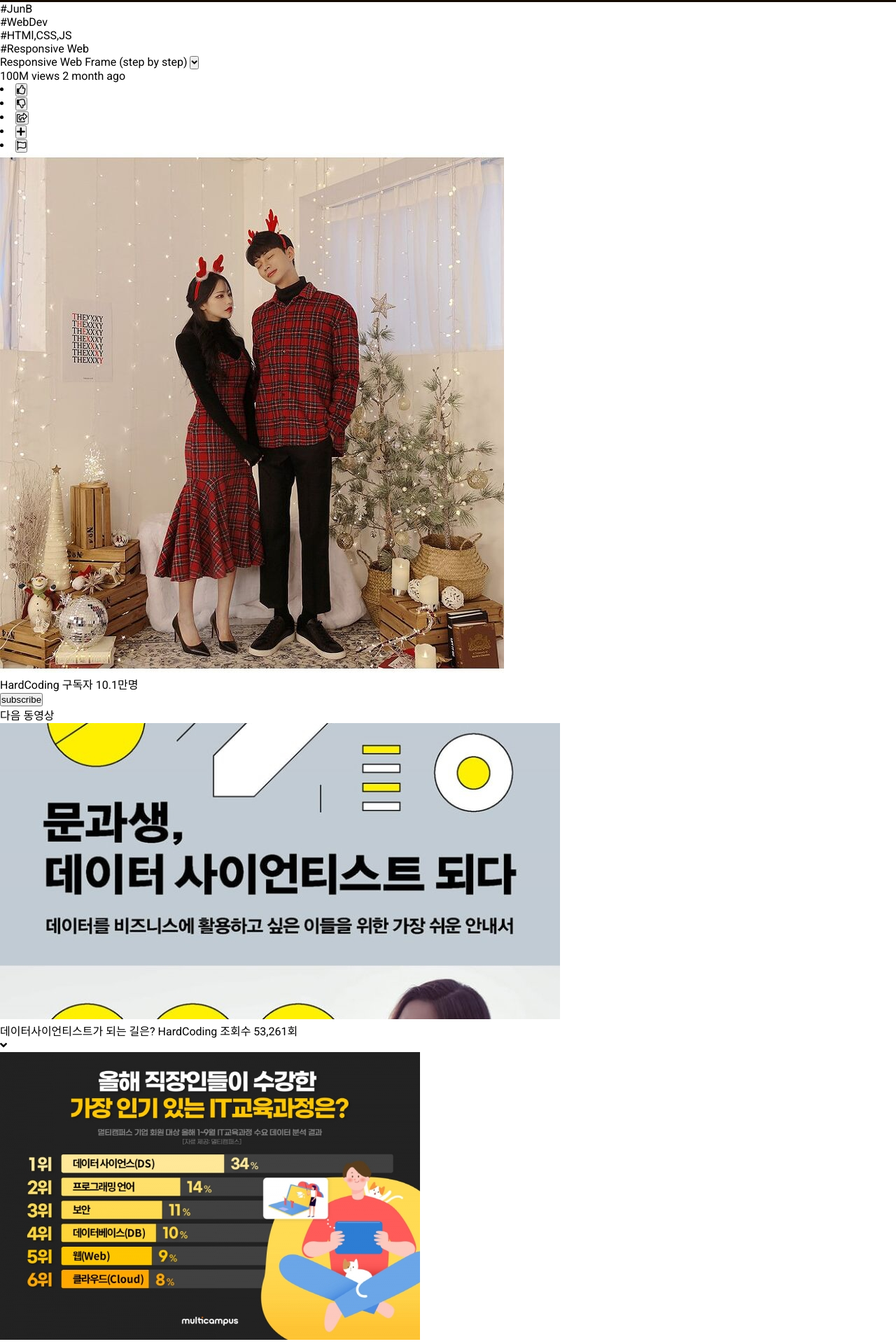
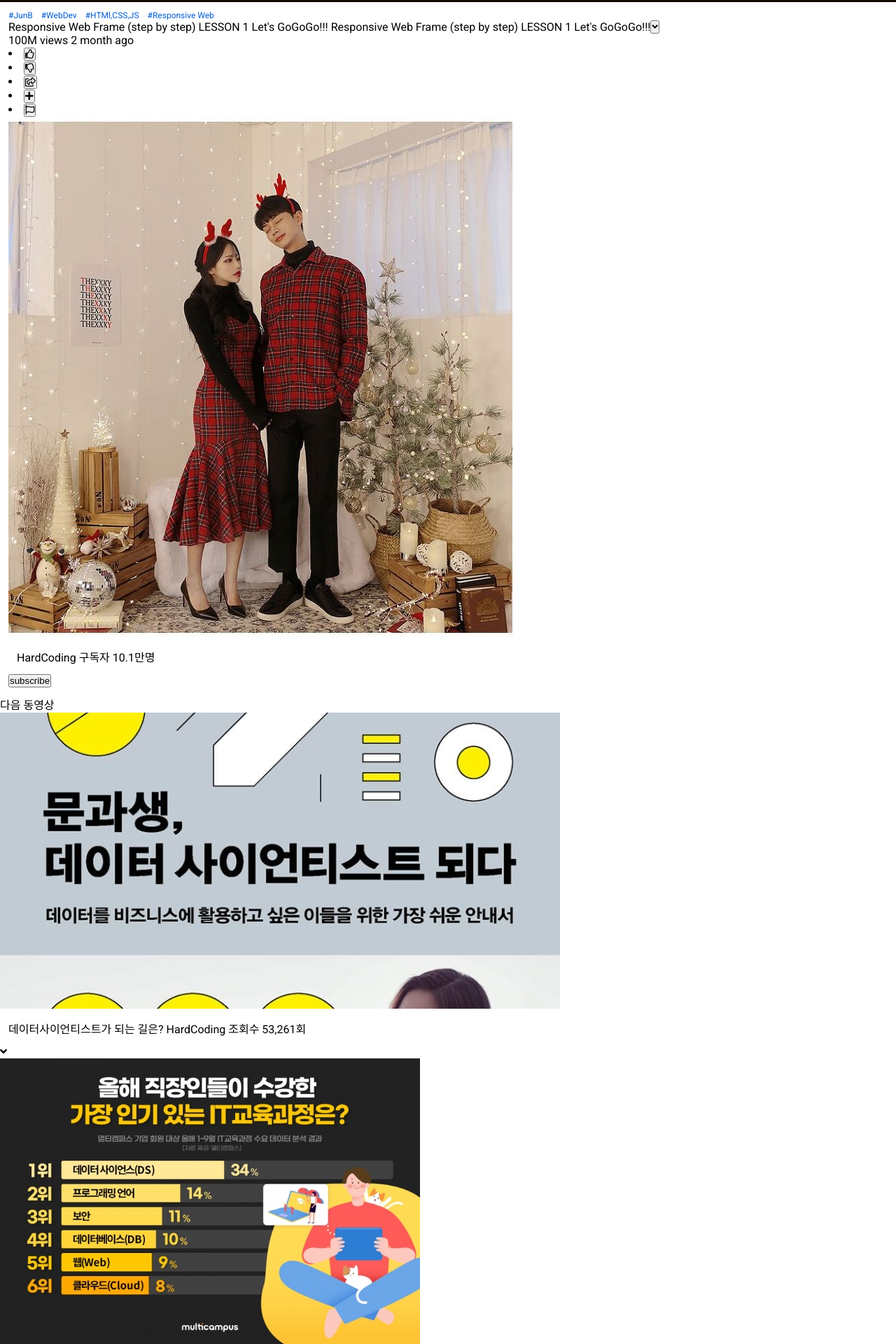
Before and after one commit to LEEJUNB/20210224_YTubeMainPage, a Django app: template youProject/youApp/templates/index.html in a window 1280 px wide. Shown: the part 686-2606 px from the top of the page at 70% size. Run offline with Django 3.2, Linux system fonts and the light colour scheme; the template is opened without the code that fills it, so the values that code supplies are empty.

Commit message:
adjust titleBtn

```diff
--- a/youProject/youApp/templates/css/style.css
+++ b/youProject/youApp/templates/css/style.css
@@ -26,6 +26,10 @@
 
 body {
     font-family: Roboto;
+}
+
+ul {
+    list-style: none;
 }
 
 header {
@@ -66,3 +70,22 @@ header .icons .fa-search {
     height : 100%;
     max-height : 800px; /* 최대크기 조절 */
 }
+
+.info {
+    padding : var(--side-padding);
+}
+
+
+.info .metadata .hashtags {
+    display: flex;
+    font-size : var(--font-small);
+    color : var(--blue-color);
+}
+
+.info .metadata .hashtags li {
+    margin-right: var(--side-padding);
+}
+
+.info .metadata .titleAndButton {
+    display: flex;
+}
--- a/youProject/youApp/templates/index.html
+++ b/youProject/youApp/templates/index.html
@@ -44,7 +44,7 @@
             </ul>
             <div class="titleAndButton">
                 <span class="title">
-                    Responsive Web Frame (step by step)
+                    Responsive Web Frame (step by step) LESSON 1 Let's GoGoGo!!! Responsive Web Frame (step by step) LESSON 1 Let's GoGoGo!!!
                 </span>
                 <button class="moreBtn">
                     <i class="fas fa-angle-down"></i>
```
